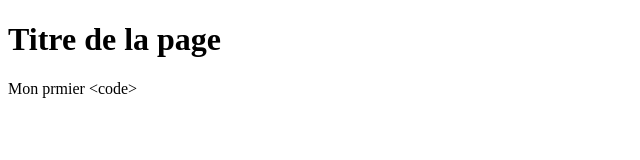
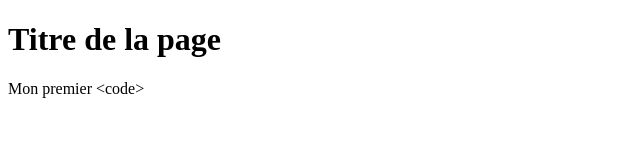
Before and after one commit to MathildeMertz/Premier-depot, a plain HTML site: page index.html in a window 1280 px wide. Shown: the full height of the page, 0-640 px from the left. Drawn offline with Linux system fonts and the light colour scheme.

Commit message:
Nouveau code de base

```diff
--- a/index.html
+++ b/index.html
@@ -21,6 +21,6 @@
 </head>
 <body>
 <h1>Titre de la page</h1>
-<p>Mon prmier &lt;code&gt;</p>
+<p>Mon premier &lt;code&gt;</p>
 </body>
 </html>
```
Also changed, not shown: android-chrome-192x192.png (added), android-chrome-512x512.png (added), apple-touch-icon.png (added), favicon-16x16.png (added), favicon-32x32.png (added), favicon.ico (added), site.webmanifest (added).
